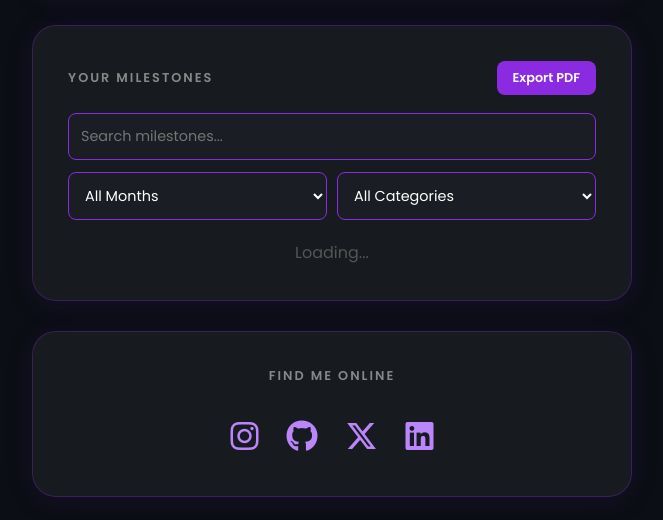
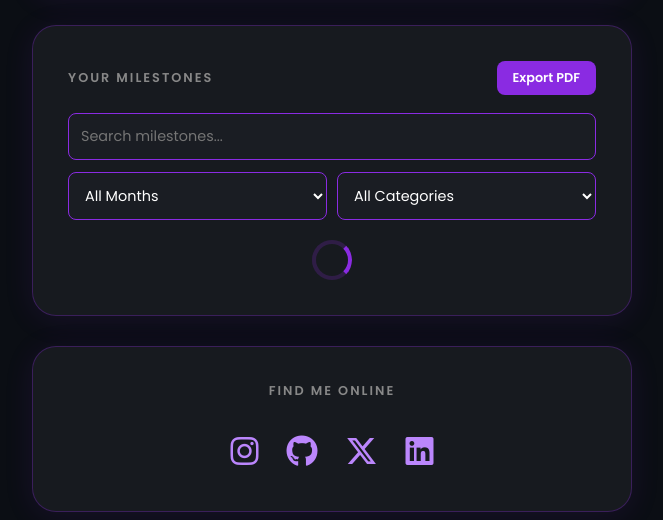
Before and after one commit to anita564-lucy/Hub_Growth_Tracker, a Django app: template tracker/templates/tracker/index.html in a window 1280 px wide. Shown: the part 1047-1567 px from the top of the page, without its empty margins (308-971 px from the left). Before the commit the page ends 1544 px from the top, so only its background shows below. Run offline with Django 5.2, Linux system fonts and the light colour scheme; the template is opened without the code that fills it, so the values that code supplies are empty; some libraries are stand-ins or nearby versions.

Commit message:
add loading spinner

```diff
--- a/core/settings.py
+++ b/core/settings.py
@@ -23,7 +23,7 @@ BASE_DIR = Path(__file__).resolve().parent.parent
 SECRET_KEY = 'django-insecure-w)t9ehd5ekp614#wf!3mydit(r!epj8)!w2f6)9^w_rod=cem&'
 
 # SECURITY WARNING: don't run with debug turned on in production!
-DEBUG = False
+DEBUG = True
 
 ALLOWED_HOSTS = ['*']
 
--- a/tracker/templates/tracker/index.html
+++ b/tracker/templates/tracker/index.html
@@ -205,6 +205,11 @@
             font-family: 'Poppins', sans-serif;
         }
         #toast.show { opacity: 1; }
+
+        @keyframes spin {
+            from { transform: rotate(0deg); }
+            to   { transform: rotate(360deg); }
+        }
     </style>
 </head>
 <body>
@@ -270,9 +275,11 @@
                     <option value="">All Categories</option>
                 </select>
             </div>
-            <div id="milestone-list">
-                <p style="text-align:center; margin-top:20px; color:#555;">Loading...</p>
-            </div>
+           <div id="milestone-list">
+    <div style="text-align:center; margin-top:20px;">
+        <div style="width:40px; height:40px; border:4px solid rgba(138,43,226,0.2); border-top:4px solid #8a2be2; border-radius:50%; animation:spin 0.8s linear infinite; margin:0 auto;"></div>
+    </div>
+</div>
         </div>
 
         <!-- Social Links Card -->
```
